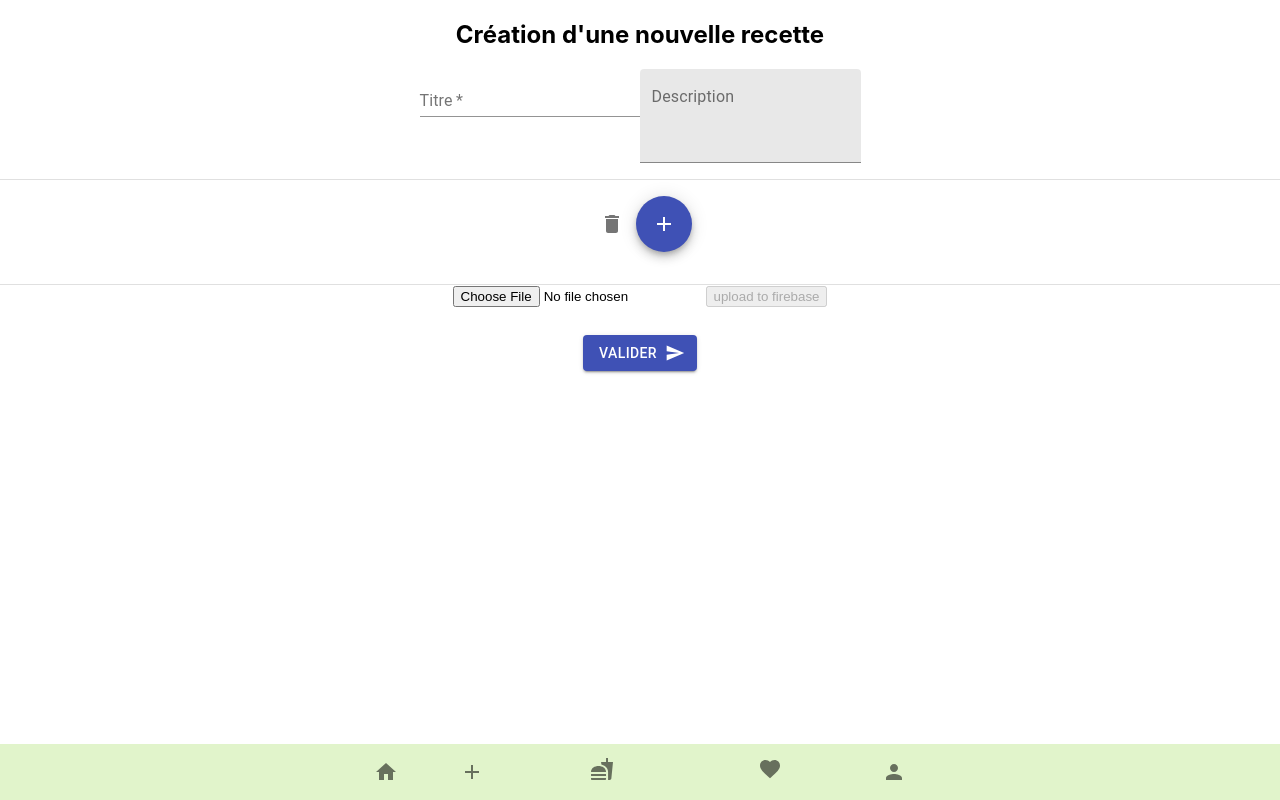
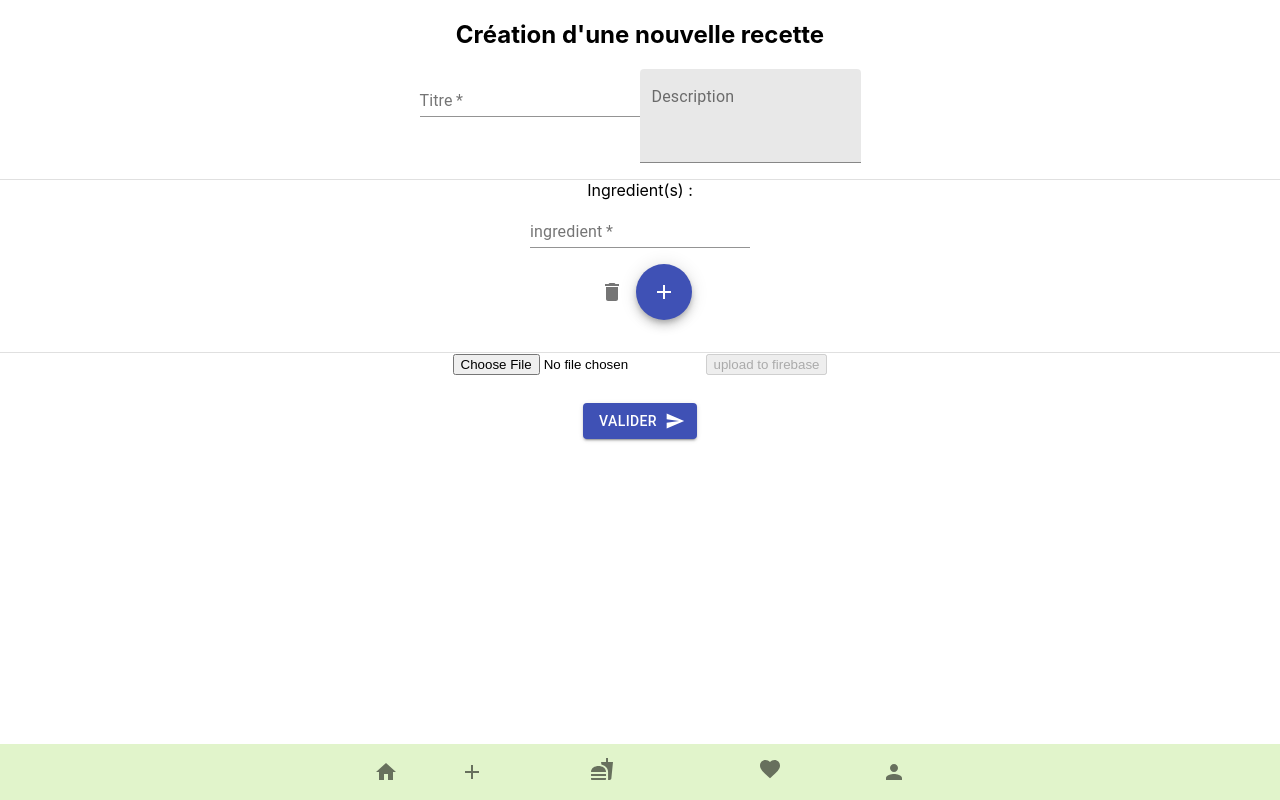
Before and after one commit to BereCar/cook-that, a React (Create React App) app: page /creer in a window 1280 px wide. Built offline with nearby package versions, Linux system fonts and the light colour scheme.

Commit message:
update ajout recette

```diff
--- a/src/recette/CreerRecette.js
+++ b/src/recette/CreerRecette.js
@@ -8,7 +8,7 @@ import SendIcon from '@material-ui/icons/Send';
 import UploadImage from './UploadImage';
 import { useParams } from 'react-router-dom';
 import { db } from '../firebase'
-import { Button, Fab, TextField,Icon,IconButton,Tooltip , Divider } from '@material-ui/core'
+import { Button, Fab, TextField,Icon,IconButton,Tooltip , Divider,Container } from '@material-ui/core'
 
 const useStyles = makeStyles((theme) => ({
     divider: {
@@ -28,17 +28,31 @@ const useStyles = makeStyles((theme) => ({
   }));
 
 export default()=>{
-
     const [titre, setTitre]= useState('')
     const [errorTitre, setErrorTitre] = React.useState(false);
     const [errorDescrib, setErrorDescrib] = React.useState(false);
     const [describ, setDescrib] = useState('')
+    const [ingredients, setIngredients] = useState([])
+    const [nbIngredient, setNbIngredient] = useState(0)
     const [pictureRecette, setPictureRecette] = useState('')
 
 
+    const classes = useStyles();
+    useEffect(() => {
+        const oneIngredient = setIngredients(baliseIngredient()) ;
+    }, []);
 
-    const classes = useStyles();
 
+    const addOneIngredient = () => {
+        setIngredients(ingredients+baliseIngredient());
+    }
+    const baliseIngredient = () => {
+        setNbIngredient(nbIngredient+1);
+
+        return  <TextField required id="standard-required" className={nbIngredient} label="ingredient" value={ingredients[nbIngredient]} defaultValue={ingredients[nbIngredient]}
+         placeholder="Titre de la recette"
+        />
+    }
     return (
         <div>
             <h2>Création d'une nouvelle recette</h2>
@@ -52,16 +66,24 @@ export default()=>{
         />
    <Divider className={classes.divider}/>
 
+   <label className={classes.label}>Ingredient(s) : </label>
+   <Container fixed>
+       <div id="ingredients">{ingredients}</div>
     <Tooltip title="Delete">
         <IconButton aria-label="delete">
           <DeleteIcon />
         </IconButton>
       </Tooltip>
-      <Tooltip title="Add" aria-label="add">
+      <Tooltip title="Add" aria-label="add"
+      onClick={()=>{addOneIngredient()}}
+      >
         <Fab color="primary" className={classes.fab}>
           <AddIcon />
         </Fab>
       </Tooltip>
+    </Container>
+
+
       <Divider className={classes.divider}/>
       <UploadImage/>
       <Button
```
